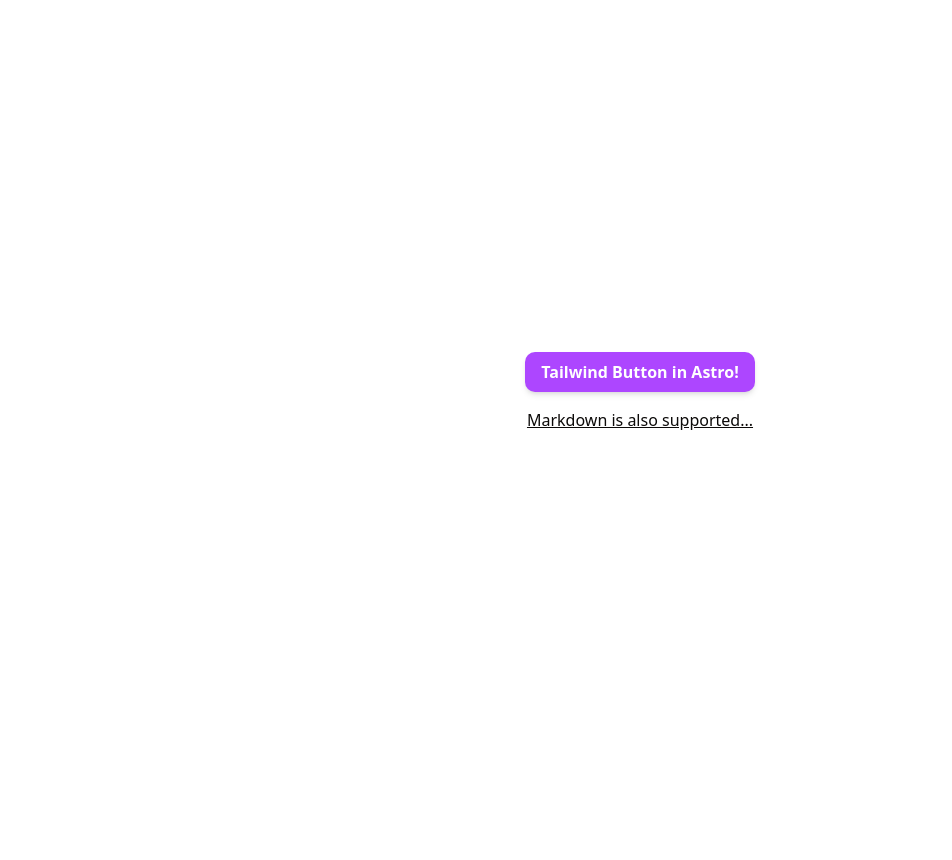
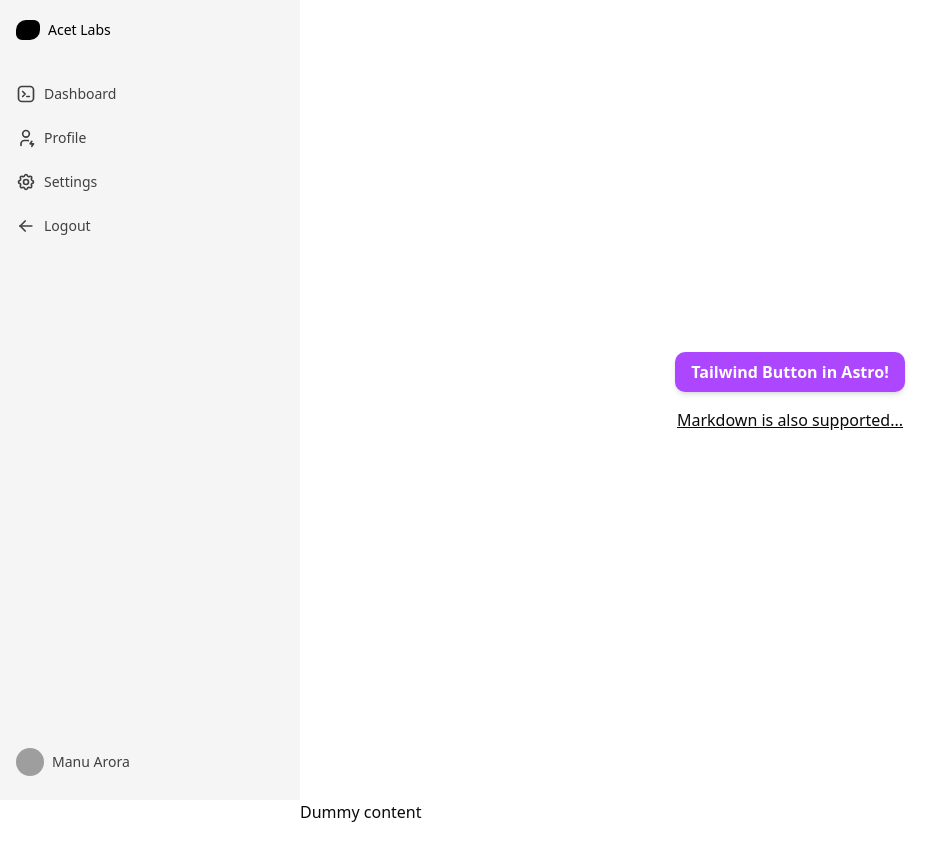
Before and after one commit to 9ero/portfolio-jfernandez-2025, an Astro site: page / in a window 1280 px wide. Shown: the top 860 px of the page, without its empty margins (0-952 px from the left). Before the commit the page ends 800 px from the top, so only its background shows below. Built offline with nearby package versions, Linux system fonts and the light colour scheme; Astro itself is replaced by a stand-in of ours; grey boxes are pictures that could not be loaded.

Commit message:
Add sidebar navigation and header components
Introduces a responsive sidebar navigation with header using new Header.astro, SidebarHeader.tsx, and sidebar UI components. Updates layout to include the header and sidebar, and refactors index page to use the new layout. Adds @tabler/icons-react and motion dependencies for icons and animation.

```diff
--- a/package.json
+++ b/package.json
@@ -11,6 +11,7 @@
   "dependencies": {
     "@astrojs/mdx": "^4.3.1",
     "@astrojs/react": "^4.3.0",
+    "@tabler/icons-react": "^3.34.1",
     "@tailwindcss/vite": "^4.1.3",
     "@types/canvas-confetti": "^1.9.0",
     "@types/react": "^19.1.8",
@@ -20,6 +21,7 @@
     "class-variance-authority": "^0.7.1",
     "clsx": "^2.1.1",
     "lucide-react": "^0.525.0",
+    "motion": "^12.23.7",
     "react": "^19.1.0",
     "react-dom": "^19.1.0",
     "tailwind-merge": "^3.3.1",
--- /dev/null
+++ b/src/components/Header.astro
@@ -0,0 +1,22 @@
+---
+import {SidebarHeader} from '@/components/SidebarHeader';
+---
+<script is:inline>
+	const getThemePreference = () => {
+		if (typeof localStorage !== 'undefined' && localStorage.getItem('theme')) {
+			return localStorage.getItem('theme');
+		}
+		return window.matchMedia('(prefers-color-scheme: dark)').matches ? 'dark' : 'light';
+	};
+	const isDark = getThemePreference() === 'dark';
+	document.documentElement.classList[isDark ? 'add' : 'remove']('dark');
+
+	if (typeof localStorage !== 'undefined') {
+		const observer = new MutationObserver(() => {
+			const isDark = document.documentElement.classList.contains('dark');
+			localStorage.setItem('theme', isDark ? 'dark' : 'light');
+		});
+		observer.observe(document.documentElement, { attributes: true, attributeFilter: ['class'] });
+	}
+</script>
+<SidebarHeader client:load/>
--- /dev/null
+++ b/src/components/SidebarHeader.tsx
@@ -0,0 +1,107 @@
+"use client";
+import  { useState } from "react";
+import { Sidebar, SidebarBody, SidebarLink } from "@/components/ui/sidebar";
+import {
+  IconArrowLeft,
+  IconBrandTabler,
+  IconSettings,
+  IconUserBolt,
+} from "@tabler/icons-react";
+import { motion } from "motion/react";
+
+
+export function SidebarHeader() {
+  const links = [
+    {
+      label: "Dashboard",
+      href: "#",
+      icon: (
+        <IconBrandTabler className="h-5 w-5 shrink-0 text-neutral-700 dark:text-neutral-200" />
+      ),
+    },
+    {
+      label: "Profile",
+      href: "#",
+      icon: (
+        <IconUserBolt className="h-5 w-5 shrink-0 text-neutral-700 dark:text-neutral-200" />
+      ),
+    },
+    {
+      label: "Settings",
+      href: "#",
+      icon: (
+        <IconSettings className="h-5 w-5 shrink-0 text-neutral-700 dark:text-neutral-200" />
+      ),
+    },
+    {
+      label: "Logout",
+      href: "#",
+      icon: (
+        <IconArrowLeft className="h-5 w-5 shrink-0 text-neutral-700 dark:text-neutral-200" />
+      ),
+    },
+  ];
+  const [open, setOpen] = useState(false);
+  return (
+
+      <Sidebar open={open} setOpen={setOpen} animate={false}>
+        <SidebarBody className="justify-between gap-10 fixed z-60">
+          <div className="flex flex-1 flex-col overflow-x-hidden overflow-y-auto">
+            <>
+              <Logo />
+            </>
+            <div className="mt-8 flex flex-col gap-2">
+              {links.map((link, idx) => (
+                <SidebarLink key={idx} link={link} />
+              ))}
+            </div>
+          </div>
+          <div>
+            <SidebarLink
+              link={{
+                label: "Manu Arora",
+                href: "#",
+                icon: (
+                  <img
+                    src="https://assets.aceternity.com/manu.png"
+                    className="h-7 w-7 shrink-0 rounded-full"
+                    width={50}
+                    height={50}
+                    alt="Avatar"
+                  />
+                ),
+              }}
+            />
+          </div>
+        </SidebarBody>
+      </Sidebar>
+
+  );
+}
+export const Logo = () => {
+  return (
+    <a
+      href="#"
+      className="relative z-20 flex items-center space-x-2 py-1 text-sm font-normal text-black"
+    >
+      <div className="h-5 w-6 shrink-0 rounded-tl-lg rounded-tr-sm rounded-br-lg rounded-bl-sm bg-black dark:bg-white" />
+      <motion.span
+        initial={{ opacity: 0 }}
+        animate={{ opacity: 1 }}
+        className="font-medium whitespace-pre text-black dark:text-white"
+      >
+        Acet Labs
+      </motion.span>
+    </a>
+  );
+};
+export const LogoIcon = () => {
+  return (
+    <a
+      href="/"
+      className="relative z-20 flex items-center space-x-2 py-1 text-sm font-normal text-black"
+    >
+      <div className="h-5 w-6 shrink-0 rounded-tl-lg rounded-tr-sm rounded-br-lg rounded-bl-sm bg-black dark:bg-white" />
+    </a>
+  );
+};
--- /dev/null
+++ b/src/components/ui/sidebar.tsx
@@ -0,0 +1,188 @@
+"use client";
+import { cn } from "@/lib/utils";
+import React, { useState, createContext, useContext } from "react";
+import { AnimatePresence, motion } from "motion/react";
+import { IconMenu2, IconX } from "@tabler/icons-react";
+
+interface Links {
+  label: string;
+  href: string;
+  icon: React.JSX.Element | React.ReactNode;
+}
+
+interface SidebarContextProps {
+  open: boolean;
+  setOpen: React.Dispatch<React.SetStateAction<boolean>>;
+  animate: boolean;
+}
+
+const SidebarContext = createContext<SidebarContextProps | undefined>(
+  undefined
+);
+
+export const useSidebar = () => {
+  const context = useContext(SidebarContext);
+  if (!context) {
+    throw new Error("useSidebar must be used within a SidebarProvider");
+  }
+  return context;
+};
+
+export const SidebarProvider = ({
+  children,
+  open: openProp,
+  setOpen: setOpenProp,
+  animate = true,
+}: {
+  children: React.ReactNode;
+  open?: boolean;
+  setOpen?: React.Dispatch<React.SetStateAction<boolean>>;
+  animate?: boolean;
+}) => {
+  const [openState, setOpenState] = useState(false);
+
+  const open = openProp !== undefined ? openProp : openState;
+  const setOpen = setOpenProp !== undefined ? setOpenProp : setOpenState;
+
+  return (
+    <SidebarContext.Provider value={{ open, setOpen, animate: animate }}>
+      {children}
+    </SidebarContext.Provider>
+  );
+};
+
+export const Sidebar = ({
+  children,
+  open,
+  setOpen,
+  animate,
+}: {
+  children: React.ReactNode;
+  open?: boolean;
+  setOpen?: React.Dispatch<React.SetStateAction<boolean>>;
+  animate?: boolean;
+}) => {
+  return (
+    <SidebarProvider open={open} setOpen={setOpen} animate={animate}>
+      {children}
+    </SidebarProvider>
+  );
+};
+
+export const SidebarBody = (props: React.ComponentProps<typeof motion.div>) => {
+  return (
+    <>
+      <DesktopSidebar {...props} />
+      <MobileSidebar {...(props as React.ComponentProps<"div">)} />
+    </>
+  );
+};
+
+export const DesktopSidebar = ({
+  className,
+  children,
+  ...props
+}: React.ComponentProps<typeof motion.div>) => {
+  const { open, setOpen, animate } = useSidebar();
+  return (
+    <>
+      <motion.div
+        className={cn(
+          "h-full px-4 py-4 hidden  md:flex md:flex-col bg-neutral-100 dark:bg-neutral-800 w-[300px] shrink-0",
+          className
+        )}
+        animate={{
+          width: animate ? (open ? "300px" : "60px") : "300px",
+        }}
+        onMouseEnter={() => setOpen(true)}
+        onMouseLeave={() => setOpen(false)}
+        {...props}
+      >
+        {children}
+      </motion.div>
+    </>
+  );
+};
+
+export const MobileSidebar = ({
+  className,
+  children,
+  ...props
+}: React.ComponentProps<"div">) => {
+  const { open, setOpen } = useSidebar();
+  return (
+    <>
+      <div
+        className={cn(
+          " fixed h-10 px-4 py-4 flex flex-row md:hidden  items-center justify-between bg-neutral-100 dark:bg-neutral-800 w-full"
+        )}
+        {...props}
+      >
+        <div className="flex justify-end z-20 w-full">
+          <IconMenu2
+            className="text-neutral-800 dark:text-neutral-200"
+            onClick={() => setOpen(!open)}
+          />
+        </div>
+        <AnimatePresence>
+          {open && (
+            <motion.div
+              initial={{ x: "-100%", opacity: 0 }}
+              animate={{ x: 0, opacity: 1 }}
+              exit={{ x: "-100%", opacity: 0 }}
+              transition={{
+                duration: 0.3,
+                ease: "easeInOut",
+              }}
+              className={cn(
+                "fixed h-full w-full inset-0 bg-white dark:bg-neutral-900 p-10 z-[100] flex flex-col justify-between",
+                className
+              )}
+            >
+              <div
+                className="absolute right-10 top-10 z-50 text-neutral-800 dark:text-neutral-200"
+                onClick={() => setOpen(!open)}
+              >
+                <IconX />
+              </div>
+              {children}
+            </motion.div>
+          )}
+        </AnimatePresence>
+      </div>
+    </>
+  );
+};
+
+export const SidebarLink = ({
+  link,
+  className,
+  ...props
+}: {
+  link: Links;
+  className?: string;
+}) => {
+  const { open, animate } = useSidebar();
+  return (
+    <a
+      href={link.href}
+      className={cn(
+        "flex items-center justify-start gap-2  group/sidebar py-2",
+        className
+      )}
+      {...props}
+    >
+      {link.icon}
+
+      <motion.span
+        animate={{
+          display: animate ? (open ? "inline-block" : "none") : "inline-block",
+          opacity: animate ? (open ? 1 : 0) : 1,
+        }}
+        className="text-neutral-700 dark:text-neutral-200 text-sm group-hover/sidebar:translate-x-1 transition duration-150 whitespace-pre inline-block !p-0 !m-0"
+      >
+        {link.label}
+      </motion.span>
+    </a>
+  );
+};
--- a/src/layouts/main.astro
+++ b/src/layouts/main.astro
@@ -1,6 +1,7 @@
 ---
 import '../styles/global.css';
 const { content } = Astro.props;
+import Header from '@/components/Header.astro';
 ---
 
 <html lang="en">
@@ -11,6 +12,9 @@
 		<title>{content.title}</title>
 	</head>
 	<body>
-		<slot />
+		<Header/>
+		<div class="md:ml-[300px]">
+			<slot/>
+		</div>
 	</body>
 </html>
--- a/src/pages/index.astro
+++ b/src/pages/index.astro
@@ -2,24 +2,20 @@
 import '../styles/global.css';
 // Component Imports
 import Button from '../components/Button.astro';
+import Layout from '@/layouts/main.astro';
 
 // Full Astro Component Syntax:
 // https://docs.astro.build/basics/astro-components/
 ---
 
-<html lang="en">
-	<head>
-		<meta charset="utf-8" />
-		<meta name="viewport" content="width=device-width" />
-		<link rel="icon" type="image/svg+xml" href="/favicon.svg" />
-		<meta name="generator" content={Astro.generator} />
-		<title>Astro + TailwindCSS</title>
-	</head>
 
-	<body>
+
+	<Layout content={{title: 'Home'}}>
 		<div class="grid place-items-center h-screen content-center">
 			<Button>Tailwind Button in Astro!</Button>
 			<a href="/markdown-page" class="p-4 underline">Markdown is also supported...</a>
 		</div>
-	</body>
-</html>
+		<div class="h-screen">
+			<p>Dummy content</p>
+		</div>
+	</Layout>
```
Also changed, not shown: pnpm-lock.yaml.
